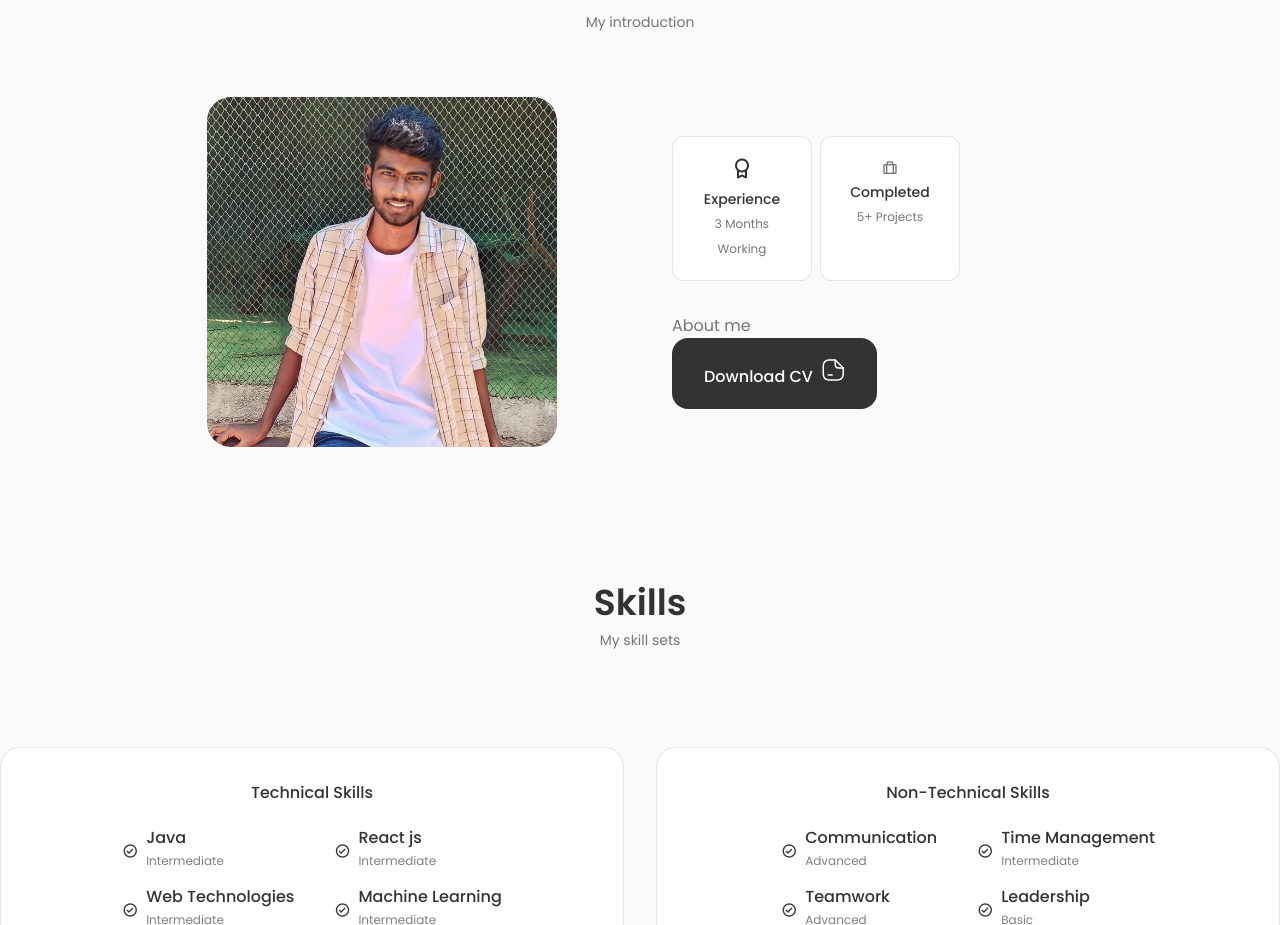
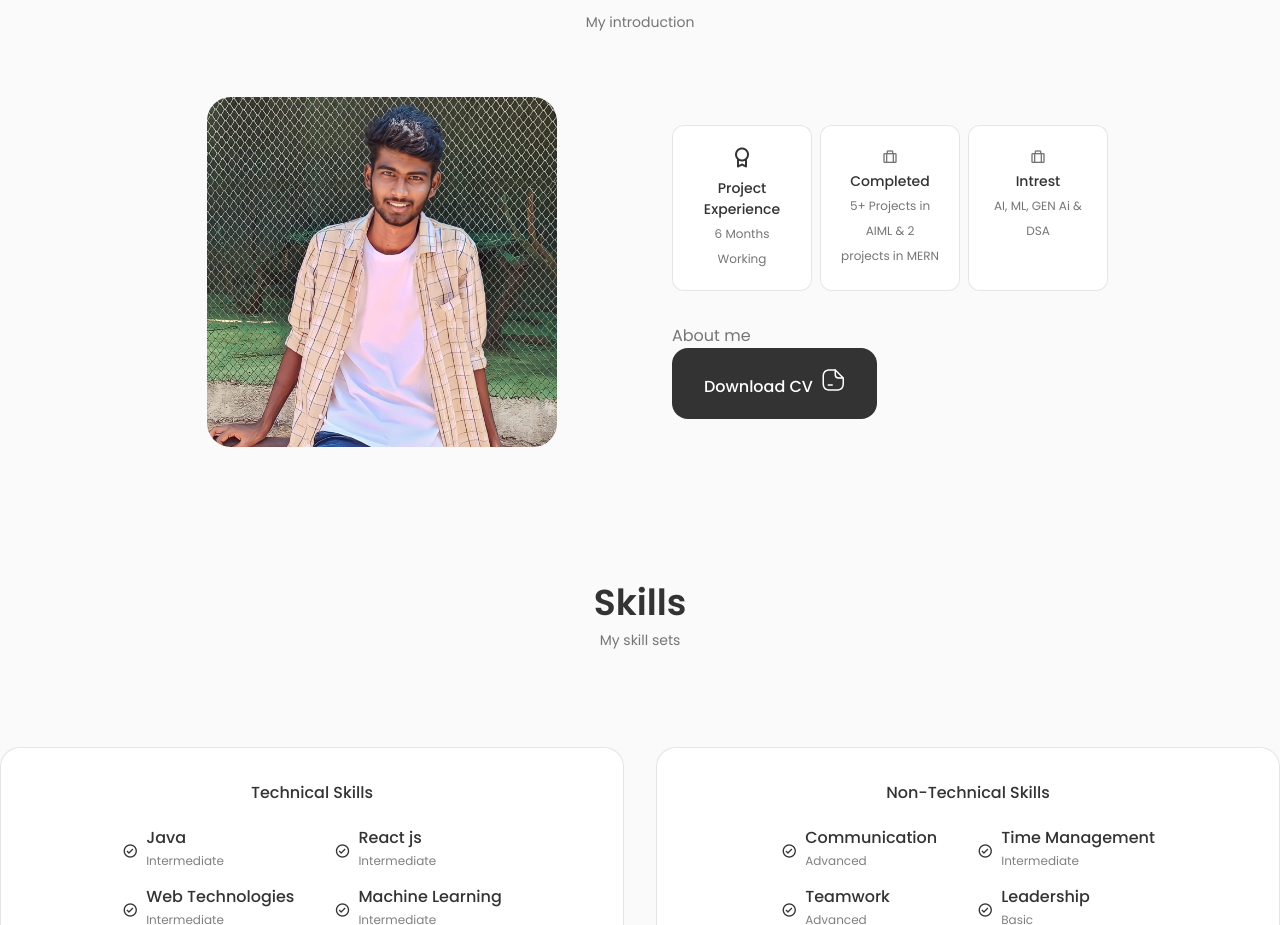
Before and after one commit to Venu-16/portfolio, a React (Create React App) app: page / in a window 1280 px wide. Shown: the part 852-1777 px from the top of the page. Built offline with nearby package versions, Linux system fonts and the light colour scheme.

Commit message:
about updated

```diff
--- a/src/components/about/info.jsx
+++ b/src/components/about/info.jsx
@@ -5,14 +5,19 @@ const info = () => {
     <div className="about__info grid">
         <div className="about__box">
             <i className="bx bx-award about__icon"></i>
-            <h3 className="about__title">Experience</h3>
-            <span className="about__subtitle">3 Months Working</span>
+            <h3 className="about__title">Project Experience</h3>
+            <span className="about__subtitle">6 Months Working</span>
         </div>
 
         <div className="about__box">
             <i className="bx bx-briefcase-alt"></i>
             <h3 className="about__title">Completed</h3>
-            <span className="about__subtitle">5+ Projects</span>
+            <span className="about__subtitle">5+ Projects in AIML & 2 projects in MERN</span>
+        </div>
+        <div className="about__box">
+            <i className="bx bx-briefcase-alt"></i>
+            <h3 className="about__title">Intrest</h3>
+            <span className="about__subtitle">AI, ML, GEN Ai & DSA</span>
         </div>
     </div>
   )
```
